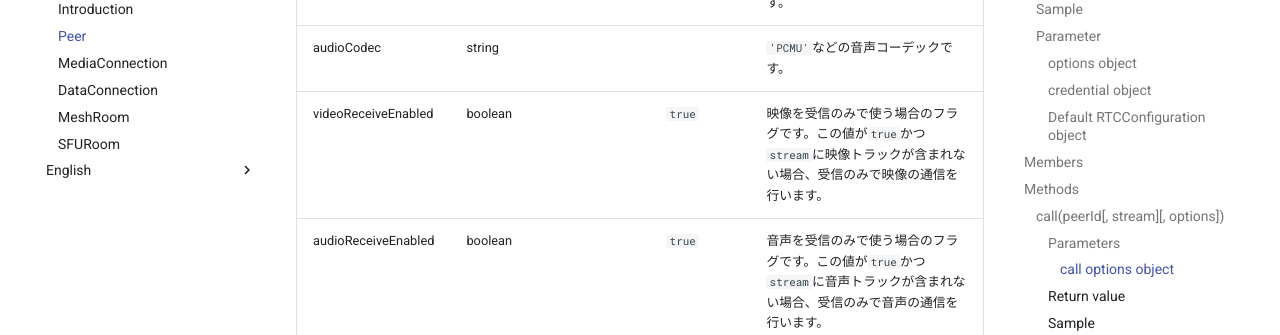
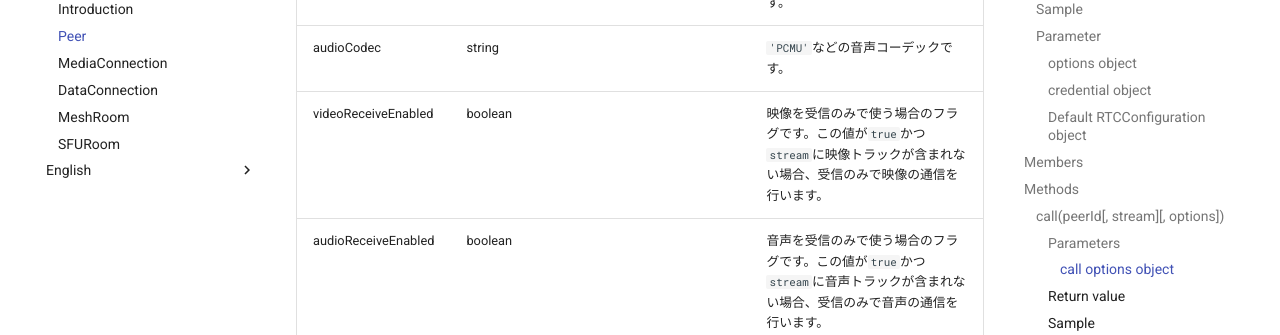
Before and after one commit to skyway/skyway-js-sdk-doc, an MkDocs documentation site: the page built from docs/ja/peer.md, in a window 1280 px wide and 900 px high, scrolled down 3357 px. Shown: the part 153-488 px from the top of the window. Built offline with MkDocs 1.6.1 and Material for MkDocs 9.7.7, drawn with Linux system fonts in a browser that asks for light colours; old or Windows-style settings are respelled for this version of MkDocs.

Commit message:
Remove default value for receiveXxxEnabled

```diff
--- a/docs/ja/peer.md
+++ b/docs/ja/peer.md
@@ -99,14 +99,14 @@ const defaultConfig = {
 ##### call options object
 
 | Name                | Type    | Required | Default | Description                                                                                                                      |
-|---------------------|---------|----------|---------|----------------------------------------------------------------------------------------------------------------------------------|
+| ------------------- | ------- | -------- | ------- | -------------------------------------------------------------------------------------------------------------------------------- |
 | metadata            | Object  |          |         | コネクションに関連付けされる任意のメタデータで、接続先のPeerに渡されます。                                                       |
 | videoBandwidth      | number  |          |         | 接続先から受信する映像の最大帯域幅(kbps)です。                                                                                   |
 | audioBandwidth      | number  |          |         | 接続先から受信する音声の最大帯域幅(kbps)です。                                                                                   |
 | videoCodec          | string  |          |         | `'H264'`などの映像コーデックです。                                                                                               |
 | audioCodec          | string  |          |         | `'PCMU'`などの音声コーデックです。                                                                                               |
-| videoReceiveEnabled | boolean |          | `true`  | 映像を受信のみで使う場合のフラグです。この値が`true`かつ`stream`に映像トラックが含まれない場合、受信のみで映像の通信を行います。 |
-| audioReceiveEnabled | boolean |          | `true`  | 音声を受信のみで使う場合のフラグです。この値が`true`かつ`stream`に音声トラックが含まれない場合、受信のみで音声の通信を行います。 |
+| videoReceiveEnabled | boolean |          |         | 映像を受信のみで使う場合のフラグです。この値が`true`かつ`stream`に映像トラックが含まれない場合、受信のみで映像の通信を行います。 |
+| audioReceiveEnabled | boolean |          |         | 音声を受信のみで使う場合のフラグです。この値が`true`かつ`stream`に音声トラックが含まれない場合、受信のみで音声の通信を行います。 |
 | connectionId        | string  |          |         | コネクションを識別するIDです。                                                                                                   |
 | label               | string  |          |         | **Deprecated!** コネクションを識別するのに利用するラベルです。代わりに`connectionId`を使用してください。                         |
 
```
